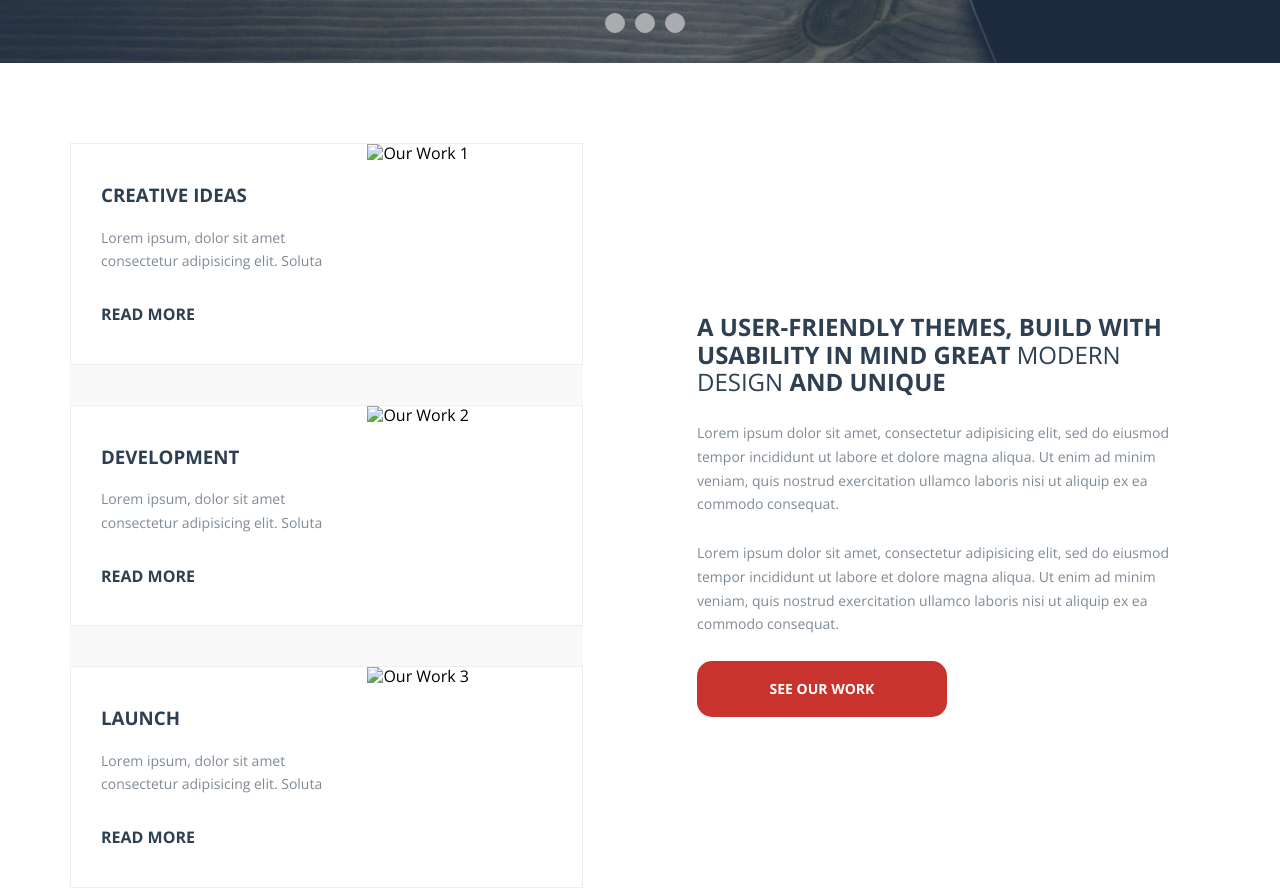
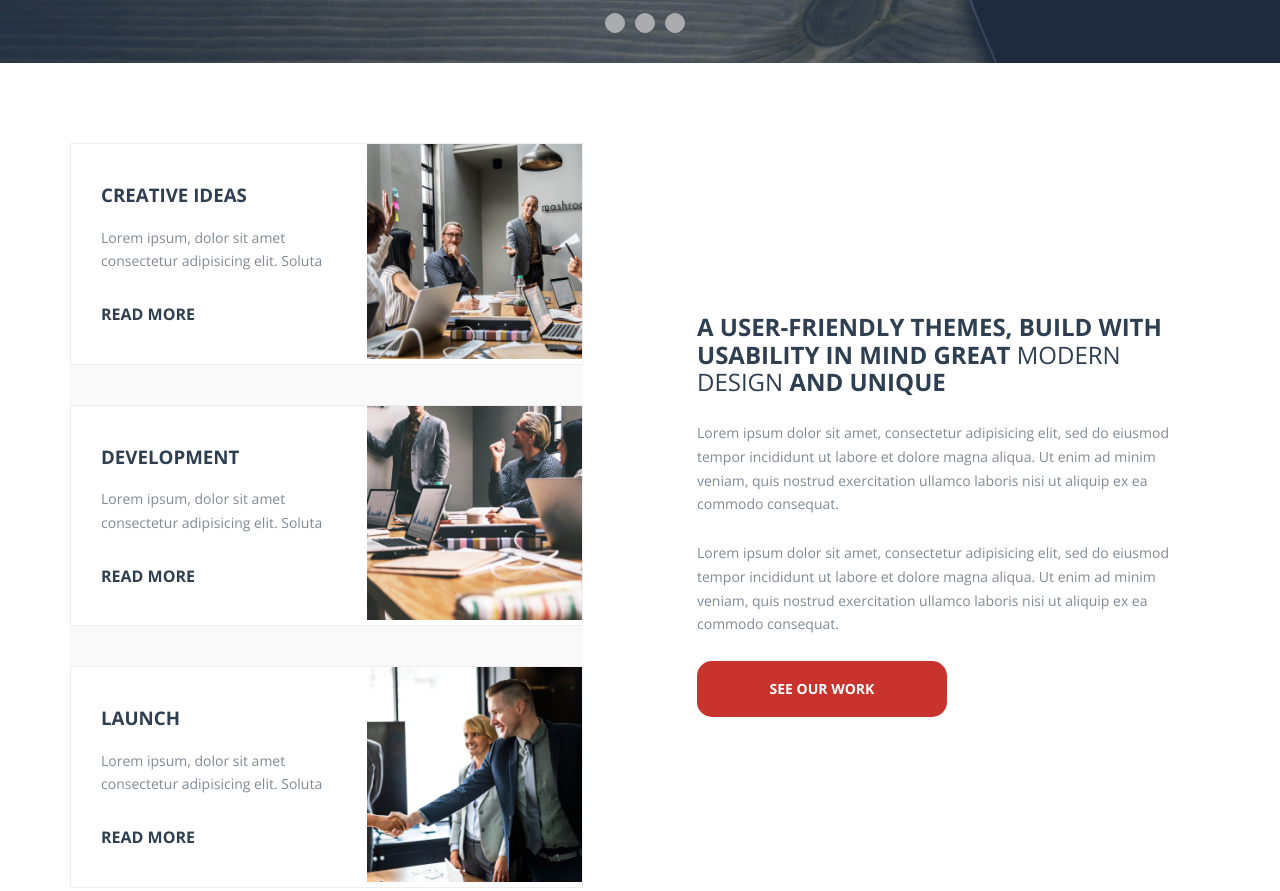
Before and after one commit to Moustafa-tech/Template-3-Agency, a plain HTML site: page index.html in a window 1280 px wide. Shown: the part 737-1628 px from the top of the page. Drawn offline with nearby package versions, Linux system fonts and the light colour scheme; the site is published under a folder, as on GitHub Pages, so addresses that start at the root find nothing.

Commit message:
modified html

```diff
--- a/index.html
+++ b/index.html
@@ -76,7 +76,7 @@
                         <a href="#">Read More</a>
                     </div>
                     <div class="image">
-                        <img src="/images/our-work1.jpg" alt="Our Work 1">
+                        <img src="images/our-work1.jpg" alt="Our Work 1">
                     </div>
                 </div>
                 <div class="box">
@@ -88,7 +88,7 @@
                         <a href="#">Read More</a>
                     </div>
                     <div class="image">
-                        <img src="/images/our-work2.jpg" alt="Our Work 2">
+                        <img src="images/our-work2.jpg" alt="Our Work 2">
                     </div>
                 </div>
                 <div class="box">
@@ -100,7 +100,7 @@
                         <a href="#">Read More</a>
                     </div>
                     <div class="image">
-                        <img src="/images/our-work3.jpg" alt="Our Work 3">
+                        <img src="images/our-work3.jpg" alt="Our Work 3">
                     </div>
                 </div>
             </div>
```
